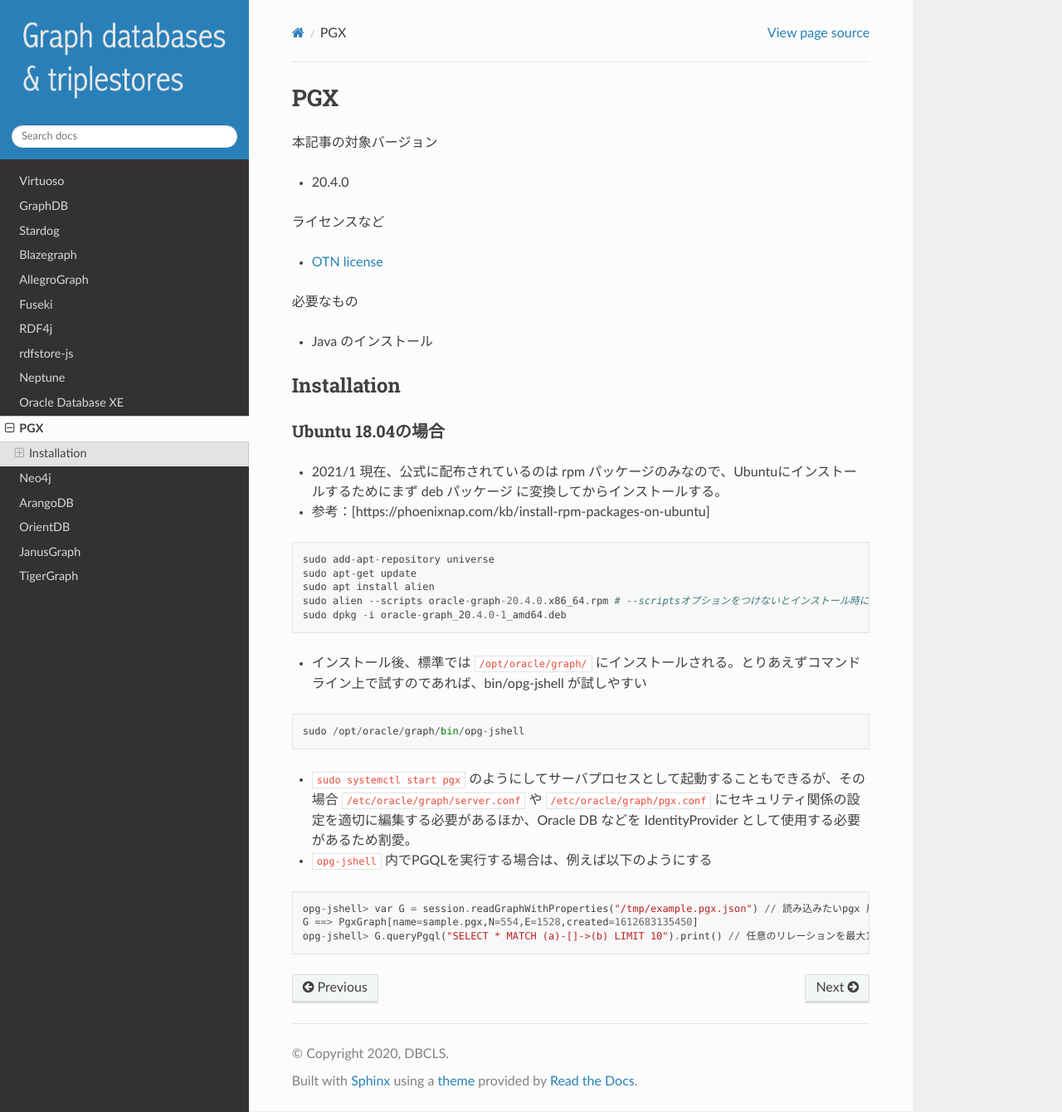
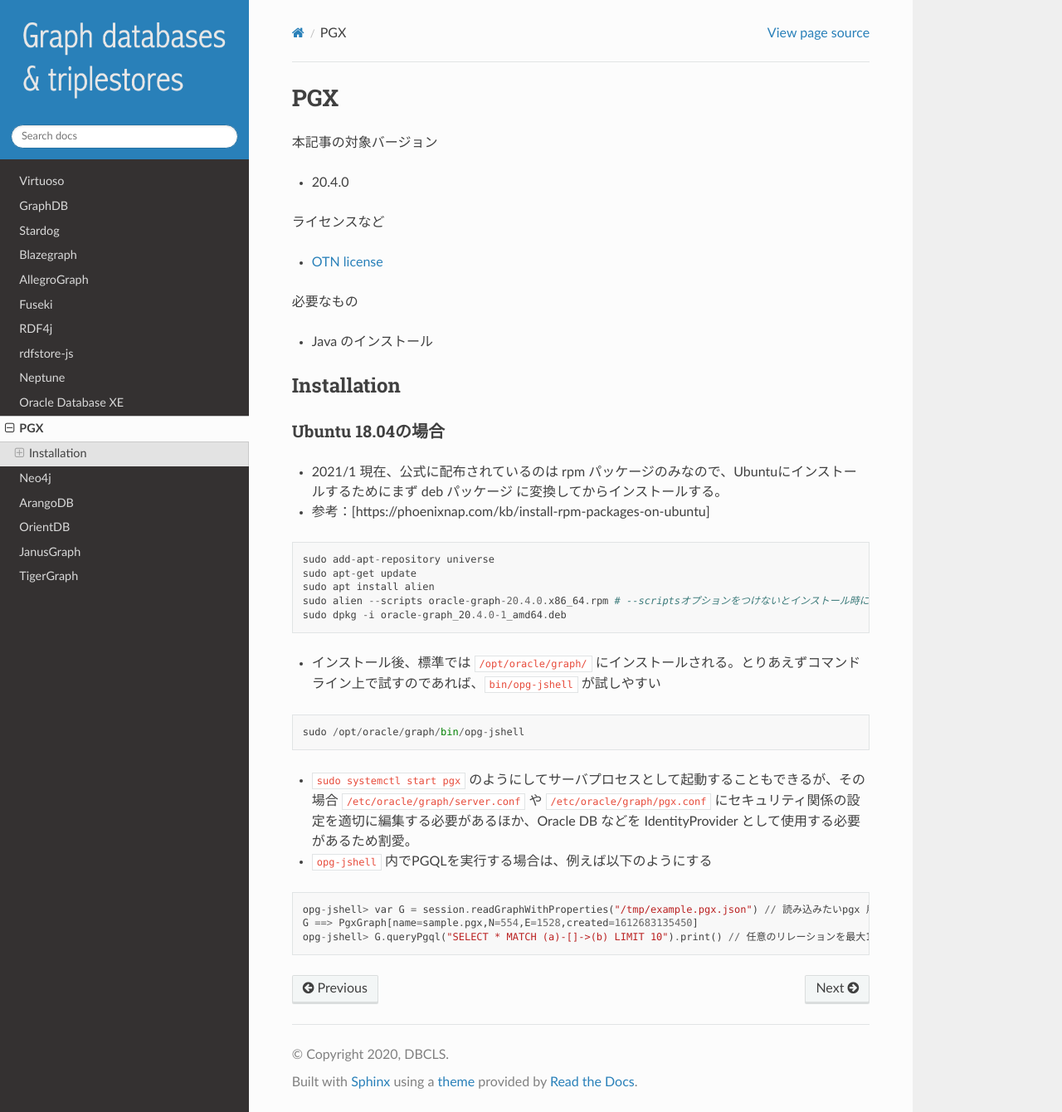
Before and after one commit to dbcls/graphdbs, a Sphinx documentation site: the page built from docs/md/pgx.md, in a window 1280 px wide and 1340 px high. Shown: the whole window at 83% size. Built offline with Sphinx 7.4.7 and the Read the Docs theme 2.0.0, drawn with Linux system fonts in a browser that asks for light colours.

Commit message:
Update pgx.md

````diff
--- a/docs/md/pgx.md
+++ b/docs/md/pgx.md
@@ -21,7 +21,7 @@
 sudo dpkg -i oracle-graph_20.4.0-1_amd64.deb
 ```
 
- * インストール後、標準では `/opt/oracle/graph/` にインストールされる。とりあえずコマンドライン上で試すのであれば、bin/opg-jshell が試しやすい
+ * インストール後、標準では `/opt/oracle/graph/` にインストールされる。とりあえずコマンドライン上で試すのであれば、`bin/opg-jshell` が試しやすい
 ```
 sudo /opt/oracle/graph/bin/opg-jshell
 ```
````
